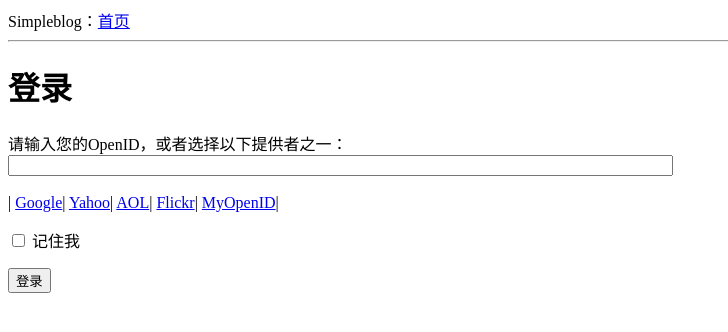
After one commit to yokonsan/Simpleblog, a Flask app: page /login in a window 1280 px wide. The commit adds this page. Shown: the top 332 px of the page, without its empty margins (0-728 px from the left). Run offline with Flask 2, Linux system fonts and the light colour scheme.

Commit message:
登录表单

```diff
--- /dev/null
+++ b/app/forms.py
@@ -0,0 +1,8 @@
+from flask_wtf import FlaskForm
+from wtforms import StringField, BooleanField
+from wtforms.validators import DataRequired
+
+
+class LogonForm(FlaskForm):
+    openid = StringField('openid', validators=[DataRequired()])
+    remember_me = BooleanField('rememberme', default=False)
--- a/app/templates/base.html
+++ b/app/templates/base.html
@@ -2,16 +2,24 @@
 <html>
   <head>
       {% if title %}
-      <title>{{ title }} - microblog</title>
+      <title>{{ title }} - Simpleblog</title>
       {% else %}
-      <title>microblog</title>
+      <title>Simpleblog</title>
       {% endif %}
       <meta charset="UTF-8">
   </head>
   <body>
-    <div class="nav">
-
-    </div>
+    <div>Simpleblog：<a href="/index">首页</a> </div>
+    <hr>
+    {% with messages = get_flashed_messages() %}
+    {% if messages %}
+    <ul>
+    {% for message in messages %}
+        <li>{{message}}</li>
+    {% endfor %}
+    </ul>
+    {% endif %}
+    {% endwith %}
     <div>
         {% block content %}
         {% endblock %}
--- /dev/null
+++ b/app/templates/login.html
@@ -0,0 +1,32 @@
+{% extends "base.html" %}
+
+{% block content %}
+<script type="text/javascript">
+    function set_openid(openid,pr) {
+        u = openid.search('<username>')
+        if (u != -1) {
+            // 请求用户的openid
+            user = prompt('输入你的 ' + pr + ' 用户名：')
+            openid = openid.substr(0, u) + user
+        }
+        form = document.forms['login'];
+        form.elements['openid'].value = openid
+    }
+</script>
+<h1>登录</h1>
+<form action="" method="post" name="login">
+    {{form.hidden_tag()}}
+    <p>
+        请输入您的OpenID，或者选择以下提供者之一：<br>
+        {{form.openid(size=80)}}<br>
+        {% for error in form.openid.errors %}
+            <span style="color: red;">[{{error}}]</span>
+        {% endfor %}<br>
+        |{% for pr in providers %}
+            <a href="javascript:set_openid('{{ pr.url }}','{{pr.name}}');">{{pr.name}}</a>|
+        {% endfor %}
+    </p>
+    <p>{{form.remember_me}} 记住我</p>
+    <p><input type="submit" value="登录"></p>
+</form>
+{% endblock %}
--- a/app/views.py
+++ b/app/views.py
@@ -1,7 +1,21 @@
 from app import app
+from flask import render_template, flash, redirect
+from .forms import LogonForm
 
 
 @app.route('/')
 @app.route('/index')
 def indexx():
     return '<h1>Hello world!</h1>'
+
+
+@app.route('/login', methods=['GET','POST'])
+def login():
+    form = LogonForm()
+    if form.validate_on_submit():
+        flash('登录请求OpenID="' + form.openid.data + '", 记住我=' + str(form.remember_me.data))
+        return redirect('/index')
+    return render_template('login.html',
+                           title = '登录',
+                           form =form,
+                           providers = app.config['OPENID_PROVIDERS'])
```
Also changed, not shown: config.py (+11 -0 lines).
